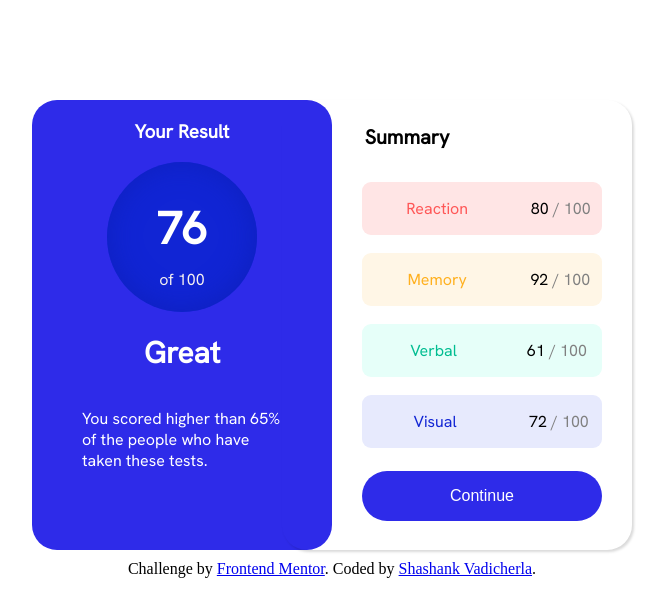
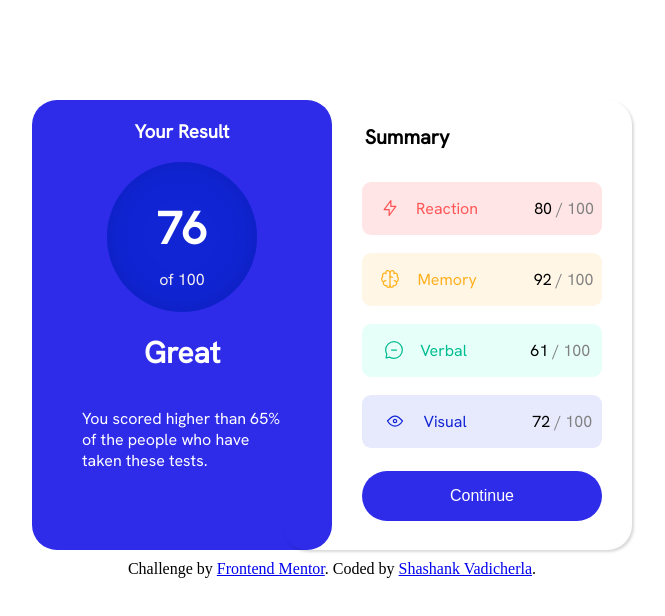
Before and after one commit to Shashank-Reddy-009/ScoreCard, a plain HTML site: page index.html in a window 1280 px wide. Shown: the whole page, without its empty margins (308-973 px from the left). Drawn offline with Linux system fonts and the light colour scheme; files that its build step writes are made by us from their sources.

Commit message:
Update index.html

```diff
--- a/index.html
+++ b/index.html
@@ -16,7 +16,7 @@
       rel="stylesheet"
     />
 
-    <link rel="stylesheet" href="/results-summary-component-main/style.css" />
+    <link rel="stylesheet" href="/style.css" />
 
     <title>Frontend Mentor | Results summary component</title>
   </head>
@@ -36,22 +36,22 @@
       <div class="score-card">
         <h1 class="sc-header">Summary</h1>
         <div class="reaction">
-          <img class="image" src="/results-summary-component-main/icon-reaction.svg" alt="">
+          <img class="image" src="/icon-reaction.svg" alt="">
           <p class="text-reaction">Reaction</p>
           <p class="marks-reaction">80<span> / 100</span></p>
         </div>
         <div class="memory">
-          <img class="image" src="/results-summary-component-main/icon-memory.svg" alt="">
+          <img class="image" src="/icon-memory.svg" alt="">
           <p class="text-memory">Memory</p>
           <p class="marks-memory">92<span> / 100</span></p>
         </div>
         <div class="verbal">
-          <img class="image" src="/results-summary-component-main/icon-verbal.svg" alt="">
+          <img class="image" src="/icon-verbal.svg" alt="">
           <p class="text-verbal">Verbal</p>
           <p class="marks-verbal">61<span> / 100</span></p>
         </div>
         <div class="visual">
-          <img class="image" src="/results-summary-component-main/icon-visual.svg" alt="">
+          <img class="image" src="/icon-visual.svg" alt="">
           <p class="text-visual">Visual</p>
           <p class="marks-visual">72<span> / 100</span></p>
         </div>
```
